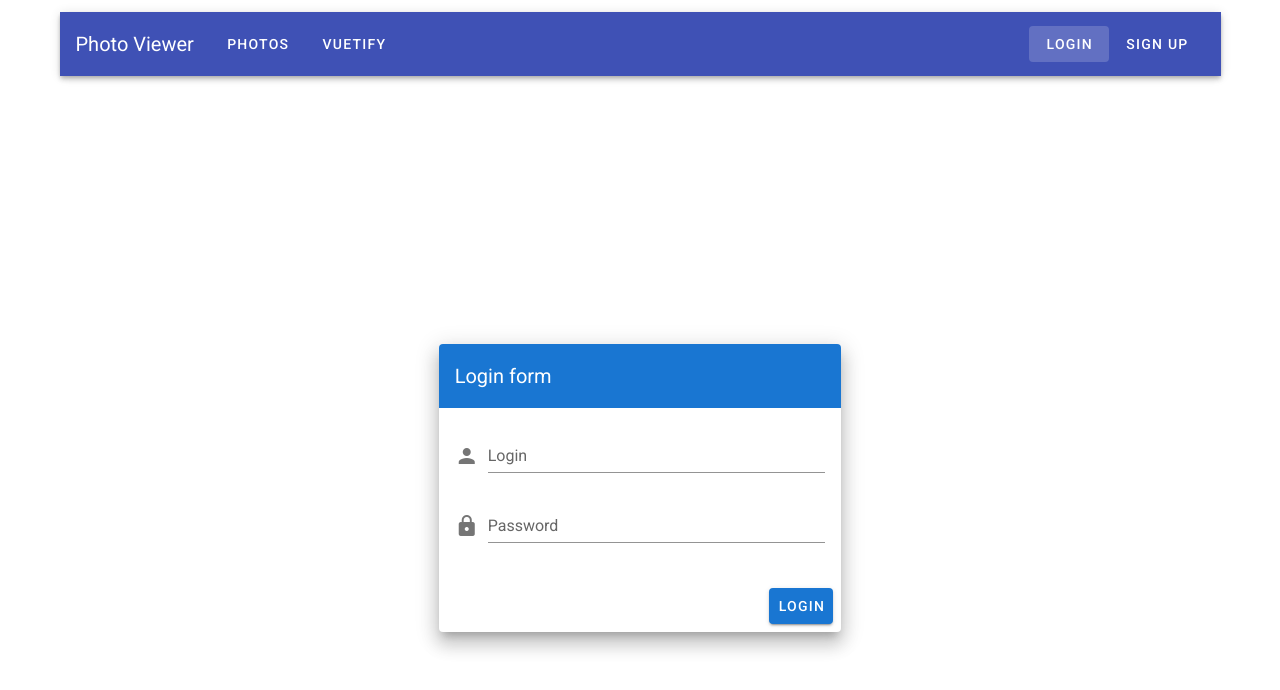
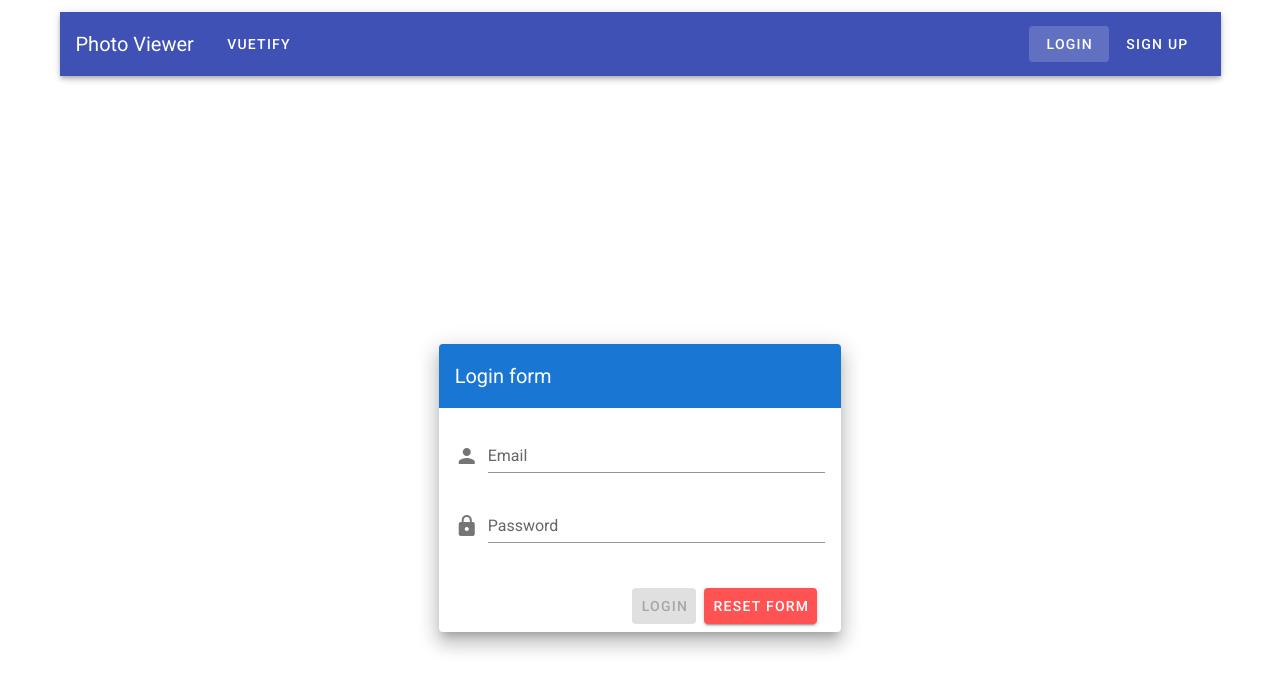
Before and after one commit to YoniWitz/Photos-Viewer, a Vue app: page /login in a window 1280 px wide. Shown: the top 690 px of the page. Built offline with nearby package versions, Linux system fonts and the light colour scheme.

Commit message:
many changes

```diff
--- a/src/App.vue
+++ b/src/App.vue
@@ -1,20 +1,63 @@
 <template>
   <v-app>
     <v-content>
-      <NavBar />
-      <router-view />
+      <v-container>
+        <v-toolbar fixed class="indigo" dark>
+          <v-toolbar-title class="mr-4" dark v-on:click="navigateTo('/photos')">Photo Viewer</v-toolbar-title>
+
+          <v-toolbar-items>
+            <v-btn text dark router :to="{ path: 'about-vuetify' }">Vuetify</v-btn>
+          </v-toolbar-items>
+
+          <v-spacer></v-spacer>
+          <v-btn v-if="!authenticated" text dark router :to="{ path: 'login' }">Login</v-btn>
+          <v-btn v-if="!authenticated" text dark router :to="{ path: 'signup' }">Sign Up</v-btn>
+          <v-btn v-if="authenticated" to="/login" replace text dark v-on:click="logout">Logout</v-btn>
+        </v-toolbar>
+      </v-container>
+      <!-- <NavBar /> -->
+      <router-view @authenticated="setAuthenticated" />
     </v-content>
   </v-app>
 </template>
 
 <script>
-import NavBar from "@/components/NavBar.vue";
+// import NavBar from "@/components/NavBar.vue";
 
 export default {
   name: "App",
-
+  data() {
+    return {
+      authenticated: false
+    };
+  },
+  methods: {
+    setAuthenticated(status) {
+      this.authenticated = status;
+    },
+    navigateTo(route) {
+      this.$router.push(route);
+    },
+    logout() {
+      this.authenticated = false;
+    }
+  },
   components: {
-    NavBar
+    // NavBar
+  },
+  mounted() {
+    if (!this.authenticated) {
+      this.$router.replace({ name: "login" });
+    }
   }
 };
 </script>
+
+<style scoped>
+.mr-4 {
+  cursor: pointer;
+}
+.mr-4 hover {
+  color: black;
+}
+</style>
--- a/src/components/NavBar.vue
+++ b/src/components/NavBar.vue
@@ -2,6 +2,7 @@
   <v-container>
     <v-toolbar fixed class="indigo" dark>
       <v-toolbar-title class="mr-4" dark v-on:click="navigateTo('/')">Photo Viewer</v-toolbar-title>
+
 
       <v-toolbar-items>
         <v-btn text dark router :to="{ path: 'photos' }">Photos</v-btn>
@@ -11,6 +12,7 @@
       <v-spacer></v-spacer>
       <v-btn text dark router :to="{ path: 'login' }">Login</v-btn>
       <v-btn text dark router :to="{ path: 'signup' }">Sign Up</v-btn>
+       <v-toolbar-title class="mr-4" dark v-on:click="logout">Logout</v-toolbar-title>
       <v-toolbar-items>
         <!-- <v-btn flat dark router to="d">Table</v-btn> -->
       </v-toolbar-items>
@@ -24,6 +26,9 @@ export default {
   methods: {
     navigateTo(route) {
       this.$router.push(route);
+    },
+    logout(){
+      console.log("you have successfully logged out")
     }
   }
 };
--- a/src/router/index.js
+++ b/src/router/index.js
@@ -1,6 +1,5 @@
 import Vue from 'vue'
 import VueRouter from 'vue-router'
-import Home from '@/views/Home.vue'
 import AboutVuetify from '@/views/AboutVuetify.vue'
 import Photos from '@/views/Photos.vue'
 import Login from '@/views/Login.vue'
@@ -11,8 +10,9 @@ Vue.use(VueRouter)
 const routes = [
   {
     path: '/',
-    name: 'home',
-    component: Home
+    redirect: {
+      name: "login"
+  }
   },
   {
     path: '/about-vuetify',
--- a/src/services/AuthServiceRegister.js
+++ b/src/services/AuthServiceSignup.js
@@ -1,7 +1,7 @@
 import Api from '@/services/Api'
 
 export default {
-    register(creds) {
+    signup(creds) {
         return Api.post('register', creds)
     }
 }
--- a/src/views/Home.vue
+++ /dev/null
@@ -1,4 +0,0 @@
-<template><div></div></template>
-
-<script></script>
-<style scoped></style>
--- a/src/views/Login.vue
+++ b/src/views/Login.vue
@@ -10,13 +10,15 @@
                 <v-spacer />
               </v-toolbar>
               <v-card-text>
-                <v-form>
+                <v-form ref="form" v-model="valid">
                   <v-text-field
                     v-model="email"
-                    label="Login"
-                    name="login"
+                    label="Email"
+                    name="email"
                     prepend-icon="person"
-                    type="text"
+                    type="email"
+                    required
+                    :rules="emailRules"
                   />
 
                   <v-text-field
@@ -26,14 +28,17 @@
                     name="password"
                     prepend-icon="lock"
                     type="password"
+                    required
+                    :rules="passwordRules"
                   />
-                  <v-toolbar-title color="deep-purple" v-if="feedback">{{feedback}}</v-toolbar-title>
                 </v-form>
+                <v-toolbar-title v-if="feedback">{{feedback}}</v-toolbar-title>
               </v-card-text>
               <v-card-actions>
                 <v-spacer />
 
-                <v-btn color="primary" v-on:click="login">Login</v-btn>
+                <v-btn color="primary" v-on:click="login" :disabled="!valid">Login</v-btn>
+                <v-btn color="error" class="mr-4" @click="reset">Reset Form</v-btn>
               </v-card-actions>
             </v-card>
           </v-col>
@@ -50,25 +55,45 @@ export default {
     return {
       email: "",
       password: "",
-      feedback: ""
+      feedback: "",
+      valid: false,
+      passwordRules: [
+        v => !!v || "Password is required",
+        v => (v && v.length >= 6) || "Password must be at least 6 characters"
+      ],
+      emailRules: [
+        v => !!v || "E-mail is required",
+        v => /.+@.+\..+/.test(v) || "E-mail must be valid"
+      ]
     };
   },
   methods: {
+    reset() {
+      this.$refs.form.reset();
+    },
     async login() {
-      if (this.email && this.password) {
+      this.feedback = "";
+      if (this.$refs.form.validate()) {
         const response = await AuthService.login({
           email: this.email,
           password: this.password
         })
           .then(res => {
-            this.feedback = "";
-            console.log(res.data.msg  );
+            let msg = res.data.msg
+            console.log(res.data.msg);
+            if (msg === "authenticated") {
+              this.$emit("authenticated", true);
+              this.$router.replace({ name: "photos" });
+            } else if (msg === "register") {
+              console.log("not authenticated");
+               this.feedback = "This email isn't registered";
+            } else {
+              this.feedback = "please check email and password";
+            }
           })
           .catch(err => {
-            this.feedback = "some error occurred";
+            console.log(err.msg);
           });
-      } else {
-        this.feedback = "must enter username and password";
       }
     }
   }
--- a/src/views/Signup.vue
+++ b/src/views/Signup.vue
@@ -6,17 +6,19 @@
           <v-col cols="12" sm="8" md="4">
             <v-card class="elevation-12">
               <v-toolbar color="primary" dark flat>
-                <v-toolbar-title>Register</v-toolbar-title>
+                <v-toolbar-title>Signup</v-toolbar-title>
                 <v-spacer />
               </v-toolbar>
               <v-card-text>
-                <v-form>
+                <v-form ref="form" v-model="valid">
                   <v-text-field
                     v-model="email"
                     label="Email"
                     name="email"
                     prepend-icon="person"
-                    type="text"
+                    type="email"
+                    required
+                    :rules="emailRules"
                   />
 
                   <v-text-field
@@ -26,13 +28,15 @@
                     name="password"
                     prepend-icon="lock"
                     type="password"
+                    required
+                    :rules="passwordRules"
                   />
                 </v-form>
-                 <v-toolbar-title color="deep-purple" v-if="feedback">{{feedback}}</v-toolbar-title>
               </v-card-text>
               <v-card-actions>
                 <v-spacer />
-                <v-btn color="primary" v-on:click="register">Submit</v-btn>
+                <v-btn color="primary" v-on:click="signup" :disabled="!valid">Submit</v-btn>
+                <v-btn color="error" class="mr-4" @click="reset">Reset Form</v-btn>
               </v-card-actions>
             </v-card>
           </v-col>
@@ -43,31 +47,39 @@
 </template>
 
 <script>
-import AuthService from "@/services/AuthServiceRegister";
+import AuthService from "@/services/AuthServiceSignup";
 export default {
   data() {
     return {
       email: "",
       password: "",
-      feedback:""
+      valid: false,
+      passwordRules: [
+        v => !!v || "Password is required",
+        v => (v && v.length >= 6) || "Password must be at least 6 characters"
+      ],
+      emailRules: [
+        v => !!v || "E-mail is required",
+        v => /.+@.+\..+/.test(v) || "E-mail must be valid"
+      ]
     };
   },
   methods: {
-    async register() {
-      if (this.email && this.password) {
-        const response = await AuthService.register({
+    reset() {
+      this.$refs.form.reset();
+    },
+    async signup() {
+      if (this.$refs.form.validate()) {
+        const response = await AuthService.signup({
           email: this.email,
           password: this.password
         })
           .then(res => {
-            this.feedback = "";
             console.log(res.data.msg);
           })
           .catch(err => {
-            this.feedback = "some error occurred";
+            console.log(err.msg);
           });
-      } else {
-        this.feedback = "must enter username and password";
       }
     }
   }
```
